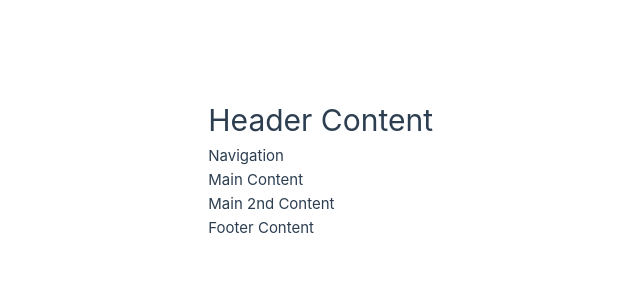
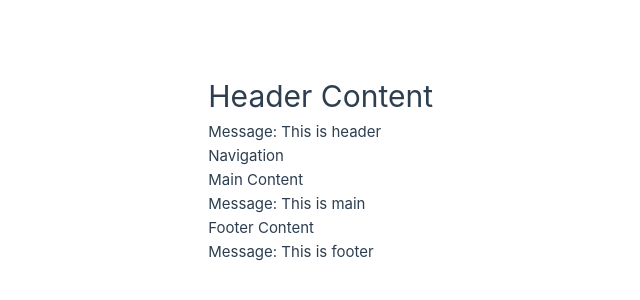
Before and after one commit to JeongAhYoon/vue_practice, a Vue app: page / in a window 1280 px wide. Shown: the part 112-412 px from the top of the page, without its empty margins (207-847 px from the left). Built offline with nearby package versions, Linux system fonts and the light colour scheme.

Commit message:
slot data passing

```diff
--- a/src/App.vue
+++ b/src/App.vue
@@ -1,27 +1,32 @@
 <template>
   <div>
+    <!-- <SlotComponent v-slot="slotProps">
+      <div>Hello World</div>
+      <div>{{slotProps.text}}</div>
+    </SlotComponent> -->
     <!-- <SlotComponent
       ><span style="color: red">Click</span>
       <span>Here - {{ searchText }}</span></SlotComponent
     >
+
     <SlotComponent /> -->
     <SlotComponent>
-      <template v-slot:header>
+      <template v-slot:header="headerProps">
         <h1>Header Content</h1>
+        <div>Message: {{headerProps.message}}</div>
       </template>
-      <!-- <template v-slot:default>
+      <template v-slot:default="mainProps">
         <div>Main Content</div>
-      </template> -->
-      <!-- <template #default>
+        <div>Message: {{mainProps.message}}</div>
+      </template>
+      <!-- <template>
         <div>Main Content</div>
-      </template> -->
-      <div>Main Content</div>
-      <template #footer>
+      </template>
+      <div>Main Content</div> -->
+      <template #footer="footerProps">
         <div>Footer Content</div>
+        <div>Message: {{footerProps.message}}</div>
       </template>
-      <div>Main 2nd Content</div>
-
-
     </SlotComponent>
     <!-- <BaseButton class="large" style="color: green" @click="onParentClick" /> -->
     <!-- <MyButton class="large" style="color: green" @click="onParentClick" />
@@ -55,6 +60,7 @@
 <PropsValidation :id="10" message="success" :updatedTitle="updateTitle" :person="person" />
 <PropsValidation :post="post" message="warning" :updatedTitle="updateTitle" :person="person" /> -->
     <div style="margin-top: 15rem"></div>
+
   </div>
 </template>
 
--- a/src/components/SlotComponent.vue
+++ b/src/components/SlotComponent.vue
@@ -1,13 +1,14 @@
 <template>
     <div>
         <!-- <button><slot>Default Text</slot></button> -->
-         <header><slot name="header"></slot></header>
+         <header><slot name="header" message="This is header"></slot></header>
          <nav>Navigation</nav>
-         <main><slot></slot></main>
-         <footer><slot name="footer"></slot></footer>
+         <main><slot message="This is main"></slot></main>
+         <footer><slot name="footer" message="This is footer"></slot></footer>
+         <!-- <slot :text="message"></slot> -->
     </div>
 </template>
 
 <script setup>
-
+const message = "Hi Kelly!";
 </script>
```
